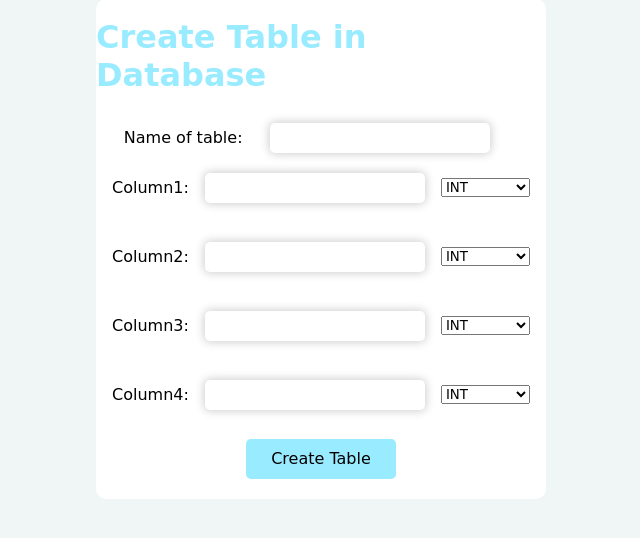
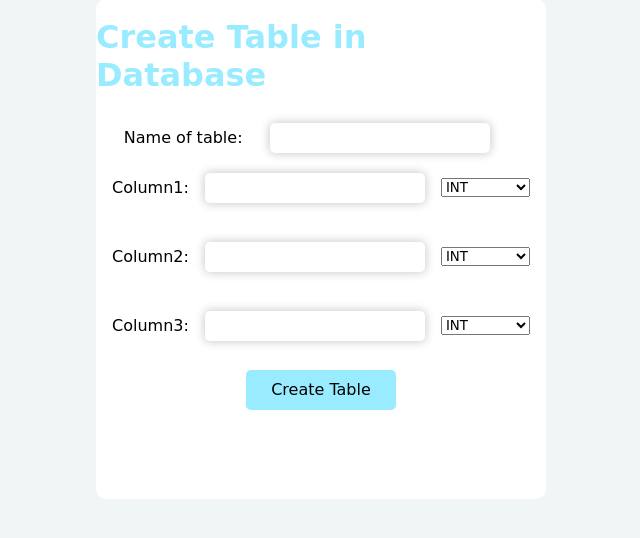
Before and after one commit to dinadehbi/CreateTable, a PHP site: page / in a window 1280 px wide. Shown: the part 161-699 px from the top of the page, without its empty margins (319-959 px from the left). Run offline with PHP 8.4, Linux system fonts and the light colour scheme.

Commit message:
Update index.php

```diff
--- a/CreateTable/index.php
+++ b/CreateTable/index.php
@@ -90,22 +90,19 @@ if ($_SERVER["REQUEST_METHOD"] == "POST" && isset($_POST["submit"])){
     $column1 = $_POST['column1'];
     $column2 = $_POST['column2'];
     $column3 = $_POST['column3'];
-    $column4 = $_POST['column4'];
     //select
     $select1 = $_POST['select1'];
     $select2 = $_POST['select2'];
     $select3 = $_POST['select3'];
-    $select4 = $_POST['select4'];
 
     try {
         $conn = new PDO("mysql:host=$servername;dbname=$dbname", $username, $password);
         $conn->setAttribute(PDO::ATTR_ERRMODE, PDO::ERRMODE_EXCEPTION);
         $sql = "CREATE TABLE $tablename (
         id INT(6) UNSIGNED AUTO_INCREMENT PRIMARY KEY,
-        $column1 $select1 NOT NULL,
-        $column2 $select2 NOT NULL,
-        $column3 $select3 NOT NULL,
-        $column4 $select4,
+        $column1 $select1(100) NOT NULL,
+        $column2 $select2(100) NOT NULL,
+        $column3 $select3(100) NOT NULL,
         reg_date TIMESTAMP DEFAULT CURRENT_TIMESTAMP ON UPDATE CURRENT_TIMESTAMP
         )";
             $conn->exec($sql);
@@ -163,18 +160,6 @@ if ($_SERVER["REQUEST_METHOD"] == "POST" && isset($_POST["submit"])){
         </select>
         </div>
         <br>
-        <div>
-        <label for="">Column4:</label>
-        <input type="text" name="column4" required>
-        <select name="select4">
-            <option>INT</option>
-            <option>FLOAT</option>
-            <option>VARCHAR</option>
-            <option>DATETIME</option>
-            <option>TEXT</option>
-        </select>
-        </div>
-        <br>
         <button type="submit" name="submit">Create Table</button>
         <br><br>
     </form>
```
